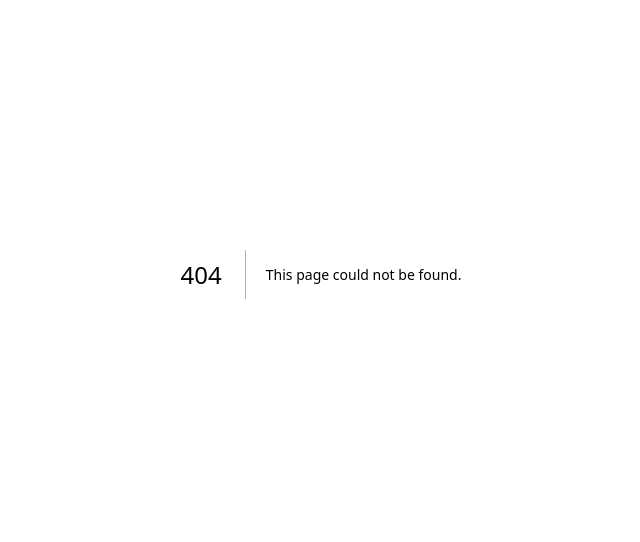
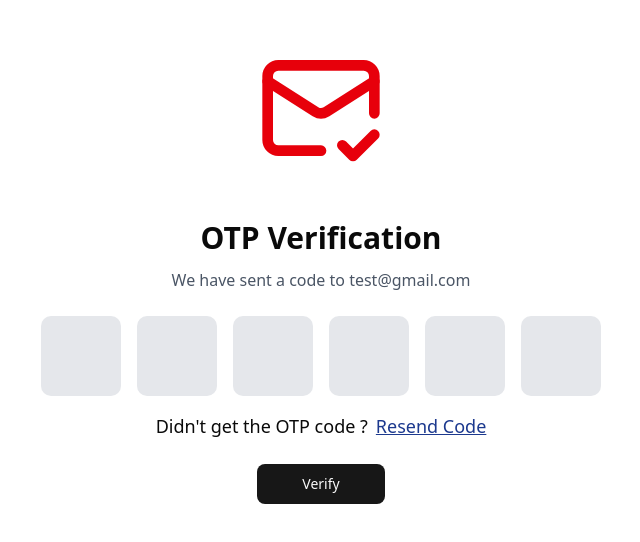
Before and after one commit to DannyLurker/Social-Media-App, a Next.js app in the folder frontend/: page /auth/verify in a window 1280 px wide. Before the commit this address had no page. Shown: the part 126-668 px from the top of the page, without its empty margins (319-959 px from the left). Built offline with nearby package versions, Linux system fonts and the light colour scheme; no server answers.

Commit message:
feat: Implement OTP verification page(haven't done yet) and functionality

```diff
--- /dev/null
+++ b/frontend/app/auth/verify/page.tsx
@@ -0,0 +1,12 @@
+import React from "react";
+import Verify from "@/components/Auth/Verify";
+
+const page = () => {
+  return (
+    <>
+      <Verify />
+    </>
+  );
+};
+
+export default page;
--- a/frontend/app/globals.css
+++ b/frontend/app/globals.css
@@ -120,3 +120,14 @@
     @apply bg-background text-foreground;
   }
 }
+
+input[type="number"]::-webkit-outer-spin-button,
+input[type="number"]::-webkit-inner-spin-button {
+  -webkit-appearance: none;
+  margin: 0;
+}
+
+input[type="number"] {
+  appearance: textfield;
+  -moz-appearance: textfield;
+}
--- a/frontend/components/Auth/Login.tsx
+++ b/frontend/components/Auth/Login.tsx
@@ -108,7 +108,7 @@ const Login = () => {
             </LoadingButton>
           </form>
           <p className="mt-4 text-lg text-gray-800 text-center">
-            You haven't had an account yet ?{" "}
+            You haven&apos;t had an account yet ?{" "}
             <Link href={"/auth/signup"}>
               <span className="text-blue-500 hover:text-blue-600 underline cursor-pointer font-bold">
                 Create an account
--- a/frontend/components/Auth/Signup.tsx
+++ b/frontend/components/Auth/Signup.tsx
@@ -52,7 +52,7 @@ const Signup = () => {
       dispatch(setAuthUser(result.data.data.user));
       toast.success(result.data.message);
 
-      router.push("/"); // It should be redirect to Email Verification page
+      router.push("/auth/verify"); // It should be redirect to Email Verification page
     }
   };
 
--- /dev/null
+++ b/frontend/components/Auth/Verify.tsx
@@ -0,0 +1,131 @@
+"use client";
+import { MailCheck } from "lucide-react";
+import React, {
+  ChangeEvent,
+  FormEvent,
+  KeyboardEvent,
+  useRef,
+  useState,
+} from "react";
+import LoadingButton from "../helper/LoadingButton";
+import axios from "axios";
+import { BASE_API_URL } from "@/server";
+import { handleAuthRequest } from "../utils/apiRequest";
+import { toast } from "sonner";
+import { useRouter } from "next/navigation";
+import { useDispatch } from "react-redux";
+import { setAuthUser } from "@/store/authSlice";
+
+const Verify = () => {
+  const dispatch = useDispatch();
+  const [loadingState, setLoadingState] = useState<boolean>(false);
+  const [otp, setOtp] = useState<string[]>(["", "", "", "", "", ""]);
+
+  const inputRefs = useRef<(HTMLInputElement | null)[]>([]);
+
+  const router = useRouter();
+
+  const handleChange = (
+    index: number,
+    event: ChangeEvent<HTMLInputElement>
+  ): void => {
+    const { value } = event.target;
+    if (/^\d*$/.test(value) && value.length <= 1) {
+      const newOtp = [...otp];
+      newOtp[index] = value;
+      setOtp(newOtp);
+    }
+
+    if (value.length === 1 && inputRefs.current[index + 1]?.focus()) {
+      inputRefs.current[index + 1]?.focus();
+    }
+  };
+
+  const handleKeyDown = (
+    index: number,
+    event: KeyboardEvent<HTMLInputElement>
+  ): void => {
+    if (
+      event.key === "Backspace" &&
+      !inputRefs.current[index]?.value &&
+      inputRefs.current[index - 1]?.focus()
+    ) {
+      inputRefs.current[index - 1]?.focus();
+    }
+  };
+
+  const handleSubmit = async (e: FormEvent) => {
+    e.preventDefault();
+    const otpValue = otp.join("");
+
+    const verifyReq = async () => {
+      await axios.post(
+        `${BASE_API_URL}/users/verify`,
+        { otp: otpValue },
+        {
+          withCredentials: true,
+        }
+      );
+    };
+
+    const result = await handleAuthRequest(verifyReq, setLoadingState);
+
+    if (result) {
+      dispatch(setAuthUser(result.data.data.user));
+      toast.success(result.data.message);
+
+      router.push("/");
+    }
+  };
+
+  // Todos
+  // 1. Fix handle submit
+  // 2. Make resendOTP
+
+  return (
+    <div className="h-screen flex items-center flex-col justify-center">
+      <MailCheck className="w-20 h-20 sm:w-32 sm:h-32 text-red-600 mb-12" />
+      <h1 className="text-2xl sm:text-3xl font-bold mb-3">OTP Verification</h1>
+      <p className="mb-6 text-sm sm:text-base text-gray-600 font-medium">
+        We have sent a code to test@gmail.com
+      </p>
+      <div className="flex space-x-4">
+        {[0, 1, 2, 3, 4, 5].map((index) => {
+          return (
+            <input
+              type="number"
+              key={index}
+              maxLength={1}
+              className="w-10 h-10 sm:w-20 sm:h-20 rounded-lg bg-gray-200 text-lg sm:text-3xl font-bold outline-gray-500 text-center"
+              value={otp[index] || ""}
+              ref={(el) => {
+                // el berguna untuk mendapatkan informasi dari element yang sedang active
+                inputRefs.current[index] = el;
+              }}
+              onKeyDown={(e) => handleKeyDown(index, e)}
+              onChange={(e) => handleChange(index, e)}
+            />
+          );
+        })}
+      </div>
+      <div className="flex items-center mt-4 space-x-2">
+        <h1 className="text-sm sm:text-lg font-medium text-gary-700">
+          Didn&apos;t get the OTP code ?{" "}
+        </h1>
+        <button className="text-sm sm:text-lg font-medium text-blue-900 underline cursor-pointer">
+          Resend Code
+        </button>
+      </div>
+      <LoadingButton
+        onClick={handleSubmit}
+        size={"lg"}
+        className="mt-6 w-32 cursor-pointer"
+        isLoading={loadingState}
+      >
+        Verify
+      </LoadingButton>
+    </div>
+  );
+};
+
+export default Verify;
```
Also changed, not shown: 1 other file (tests, documents, lock files or other folders).
